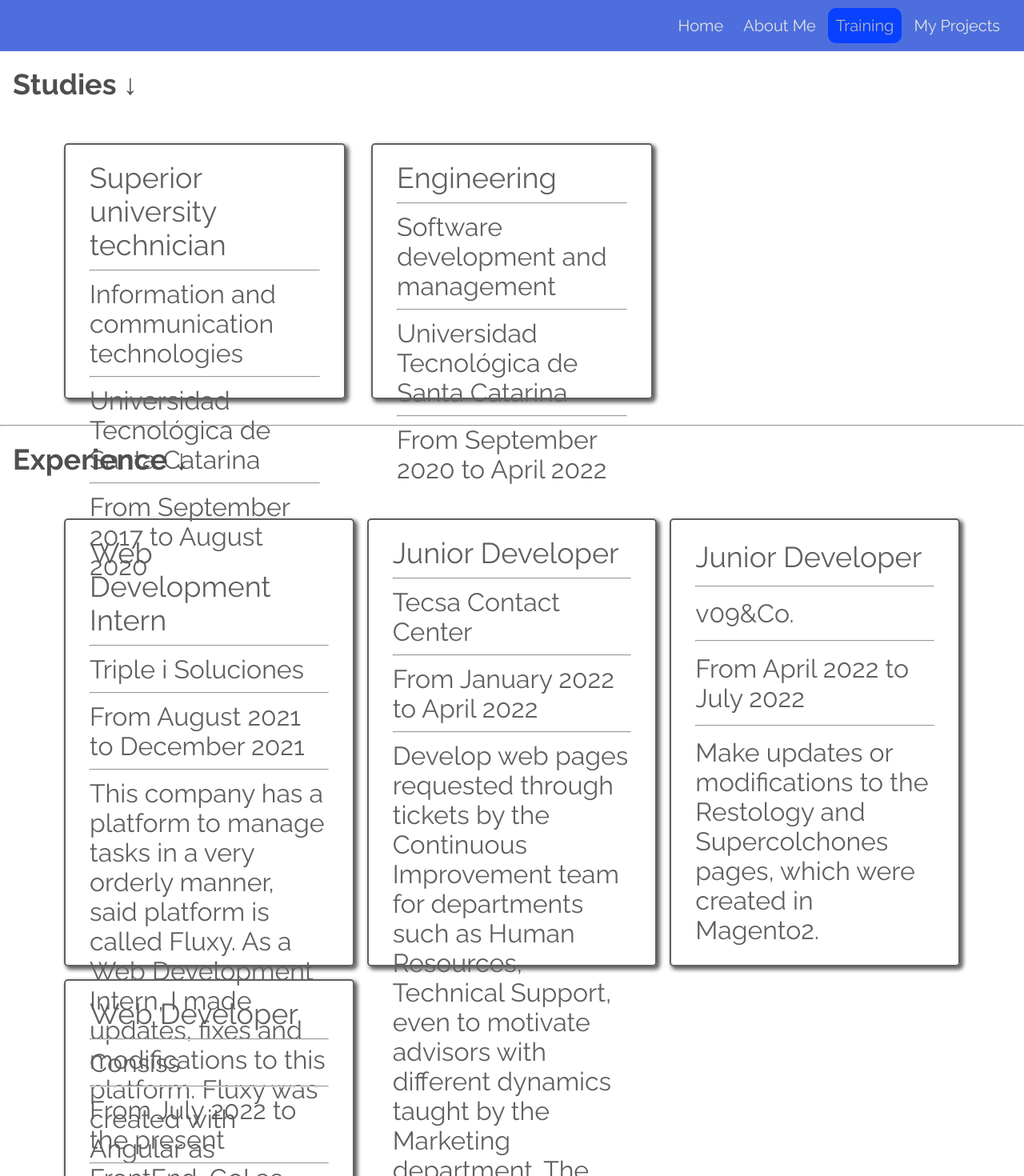
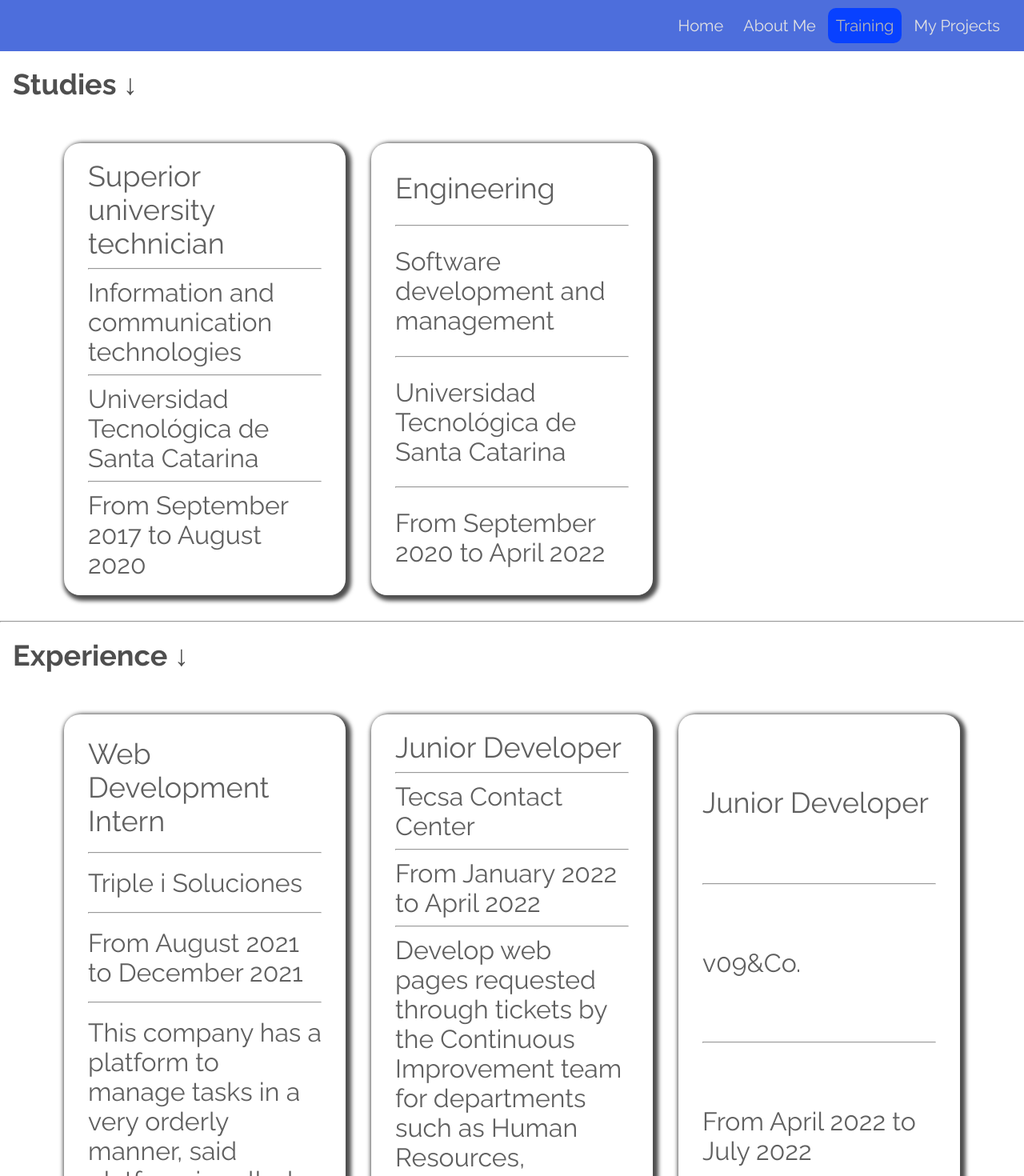
Before and after one commit to ArturoJCastilloZ/arturojcastilloz, a React (Create React App) app: page /training in a window 1280 px wide. Shown: the top 1470 px of the page at 80% size. Built offline with nearby package versions, Linux system fonts and the light colour scheme.

Commit message:
Ajustes de diseño.

```diff
--- a/src/components/header/header.jsx
+++ b/src/components/header/header.jsx
@@ -15,7 +15,7 @@ const Header = ({header, navbarOpen, closeNavbar, openNavbar}) => {
                     return (
                         // <li key={header.title + index}><a href={header.url}>{header.title}</a></li>
                         <li key={header.title + index}>
-                            <NavLink to={header.url} className={({ isActive }) => "header-items-item-nav-link" + (isActive ? "-active" : "")}>{header.title}</NavLink>
+                            <NavLink to={header.url} className={({ isActive }) => "header-items-item-nav-link" + (isActive ? "-active" : "")} onClick={() => closeNavbar()}>{header.title}</NavLink>
                         </li>
                     )
                 })}
--- a/src/mock/mock.js
+++ b/src/mock/mock.js
@@ -137,19 +137,19 @@ export const data = {
         },
         {
             img: miweb2,
-            title: "castillocvweb.vercel.app",
+            title: "My second web CV",
             url: "https://castillocvweb.vercel.app/",
             description: `This is another web page dedicated to my resume, which was created with Reactjs and a javascript tool was used for the transitions when scrolling the page.`
         },
         {
             img: memo,
-            title: "memorama-nu.vercel.app",
+            title: "Memorama",
             url: "https://memorama-nu.vercel.app/",
             description: `Memorama game with programming images created in Javascript.`
         },
         {
             img: work,
-            title: "viakable.pcel.com",
+            title: "Viakable e-commerce",
             url: "https://viakable.pcel.com/",
             description: `E-commerce site recently created for the company Viakable.
                 This website was created by the PCEL team of developers, to which I currently belong, using Opencart, which is a specialized Framework for e-commerce. `
--- a/src/styles/components/header/header.scss
+++ b/src/styles/components/header/header.scss
@@ -71,7 +71,7 @@
     }
     .nav__icon-close {
         display: flex;
-        justify-content: flex-start;
+        justify-content: flex-end;
         padding: 20px 0 0 0;
         color: #ff7700;
         cursor: pointer;
--- a/src/styles/components/projects/projects.scss
+++ b/src/styles/components/projects/projects.scss
@@ -7,7 +7,7 @@
     &-cards {
         display: grid;
         padding: 20px 1rem;
-        grid-gap: 30px;
+        gap: 20px;
         grid-template-columns: repeat(auto-fit, minmax(20rem, 1fr));
         @include media-up(m) {
             padding: 2rem 10px;
@@ -39,7 +39,9 @@
     }
     &-card {
         border-radius: 20px;
-        box-shadow: 0 0 30px rgba(0, 0, 0, .18);
+        border: 1px solid #4f4f4f;
+        box-shadow: 5px 2px 4px 0px #4f4f4f;
+        transition: .2s ease-in-out;
         & > .projects-image::after {
             background-image: linear-gradient(200deg, #3eff5f, #5390ff);
         }
--- a/src/styles/components/training/training.scss
+++ b/src/styles/components/training/training.scss
@@ -4,7 +4,7 @@
     padding: 2em 5em;
     display: grid;
     gap: 2rem;
-    grid-auto-rows: 20rem;
+    grid-auto-rows: auto;
     grid-template-columns: repeat(auto-fill, minmax(20rem, 1fr));
     font-family: $font-primary-family;
     &-title-header {
@@ -18,9 +18,8 @@
         display: flex;
         flex-direction: column;
         justify-content: space-evenly;
-        border: 2px solid #606060;
-        border-radius: 5px;
-        box-shadow: 3px 3px 5px 1px #606060;
+        border-radius: 20px;
+        box-shadow: 3px 3px 5px 4px #4f4f4f;
         &-title {
             font-size: 2.25em;
             color: $font-color-description;
@@ -51,7 +50,6 @@
     }
     @include media-up(m){
         padding: 2em 10px;
-        grid-auto-rows: 30rem;
         grid-template-columns: repeat(auto-fill, minmax(25rem, 1fr));
     }
 }
@@ -60,8 +58,8 @@
 .jobs {
     padding: 2em 5em;
     display: grid;
-    gap: 1rem;
-    grid-auto-rows: 35rem;
+    gap: 2rem;
+    grid-auto-rows: auto;
     grid-template-columns: repeat(auto-fill, minmax(20rem, 1fr));
     &-title-header {
         font-family: $font-primary-family;
@@ -74,9 +72,8 @@
         display: flex;
         flex-direction: column;
         justify-content: space-evenly;
-        border: 2px solid #606060;
-        border-radius: 5px;
-        box-shadow: 3px 3px 5px 1px #606060;
+        border-radius: 20px;
+        box-shadow: 3px 3px 5px 4px #4f4f4f;
         &-title {
             font-size: 2.25em;
             color: $font-color-description;
@@ -107,7 +104,6 @@
     }
     @include media-up(m) {
         padding: 2em 10px;
-        grid-auto-rows: 55rem;
         grid-template-columns: repeat(auto-fill, minmax(25rem, 1fr));
     }
 }
```
